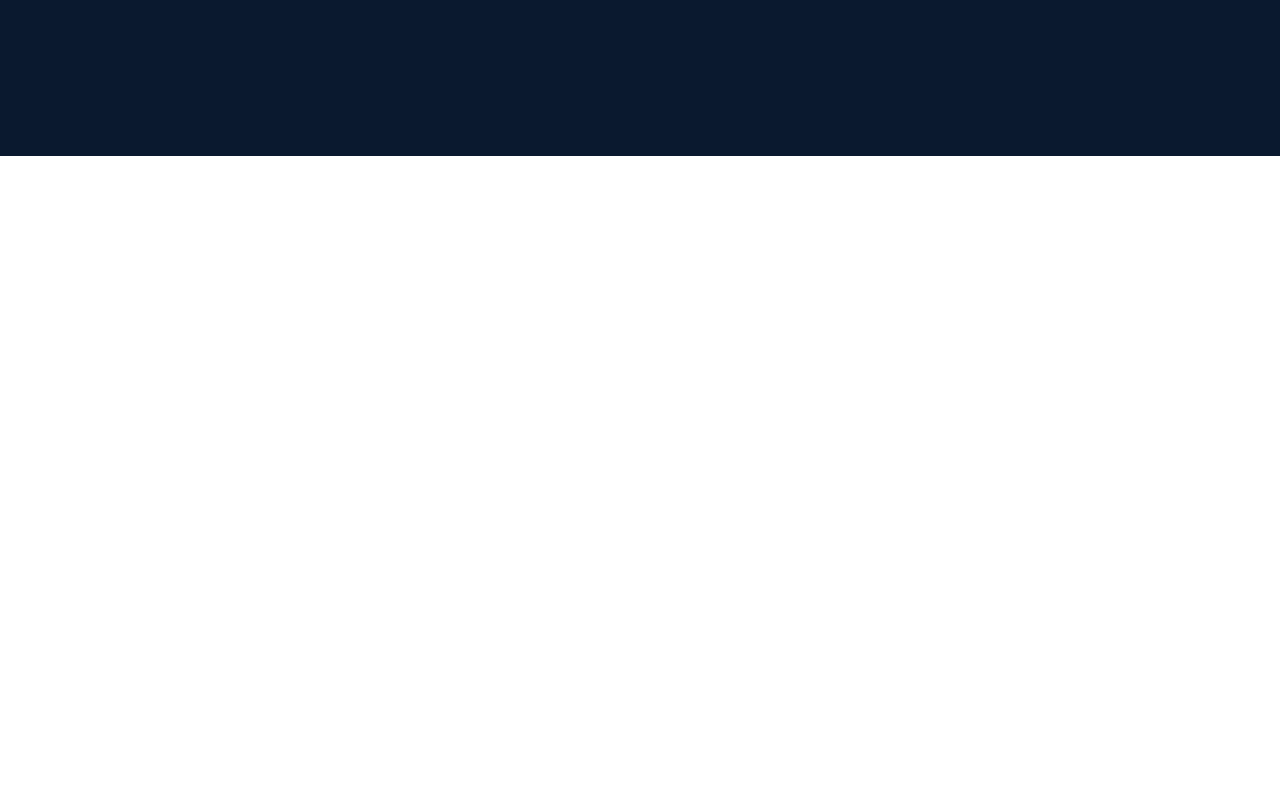
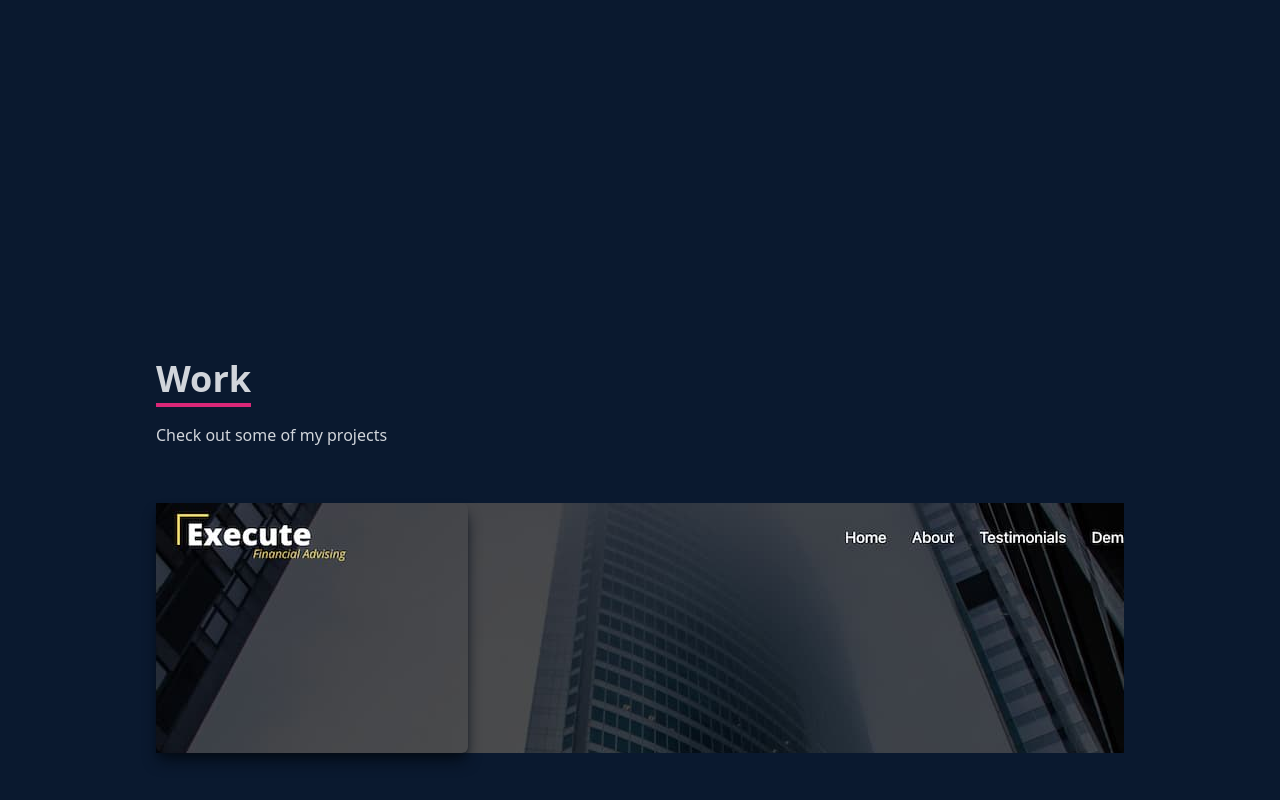
Before and after one commit to ATedy/portfolio-new, a React (Create React App) app: page / in a window 1280 px wide. Shown: the part 2244-3044 px from the top of the page. Before the commit the page ends 2400 px from the top, so only its background shows below. Built offline with nearby package versions, Linux system fonts and the light colour scheme.

Commit message:
CSS custom style added for work comp card

```diff
--- a/src/App.js
+++ b/src/App.js
@@ -2,6 +2,7 @@
 import Home from "./components/Home";
 import Navbar from "./components/Navbar";
 import Skills from "./components/Skills";
+import Work from "./components/Work";
 
 function App() {
   return (
@@ -10,6 +11,7 @@
       <Home />
       <About />
       <Skills />
+      <Work />
     </div>
   );
 }
--- /dev/null
+++ b/src/components/Work.jsx
@@ -0,0 +1,41 @@
+import React from "react";
+import WorkImg from "../assets/workImg.jpeg";
+import realEstate from "../assets/realestate.jpg";
+
+const Work = () => {
+  return (
+    <div name="work" className="w-full md:h-screen text-gray-300 bg-[#0a192f]">
+      <div className="max-w-[1000px] mx-auto p-4 flex flex-col justify-center w-full h-full">
+        <div className="pb-8">
+          <p className="text-4xl font-bold inline border-b-4  text-gray-300 border-pink-600">
+            Work
+          </p>
+          <p className="py-6">Check out some of my projects</p>
+        </div>
+
+        <div
+          style={{backgroundImage: `url(${WorkImg})`}}
+          className="grid sm:grid-cols-2 md:grid-cols-3 gap-4"
+        >
+          <div className="shadow-lg shadow-[#040c16] group container rounded-md flex justify-center items-center mx-auto content-div">
+            {/* Hover Effects */}
+            <div>
+              <span></span>
+              <div>
+                <a href="">
+                  <button></button>
+                </a>
+
+                <a href="">
+                  <button></button>
+                </a>
+              </div>
+            </div>
+          </div>
+        </div>
+      </div>
+    </div>
+  );
+};
+
+export default Work;
--- a/src/index.css
+++ b/src/index.css
@@ -14,3 +14,17 @@
     @apply cursor-pointer;
   }
 }
+
+.content-div {
+  background-repeat: no-repeat;
+  background-size: center;
+  background-position: center;
+  height: 250px;
+}
+
+.content-div:hover {
+  background-image: linear-gradient(
+    to right,
+    rgba(112, 157, 255, 0.8) hsla(242, 74%, 61% 0.8)
+  );
+}
```
